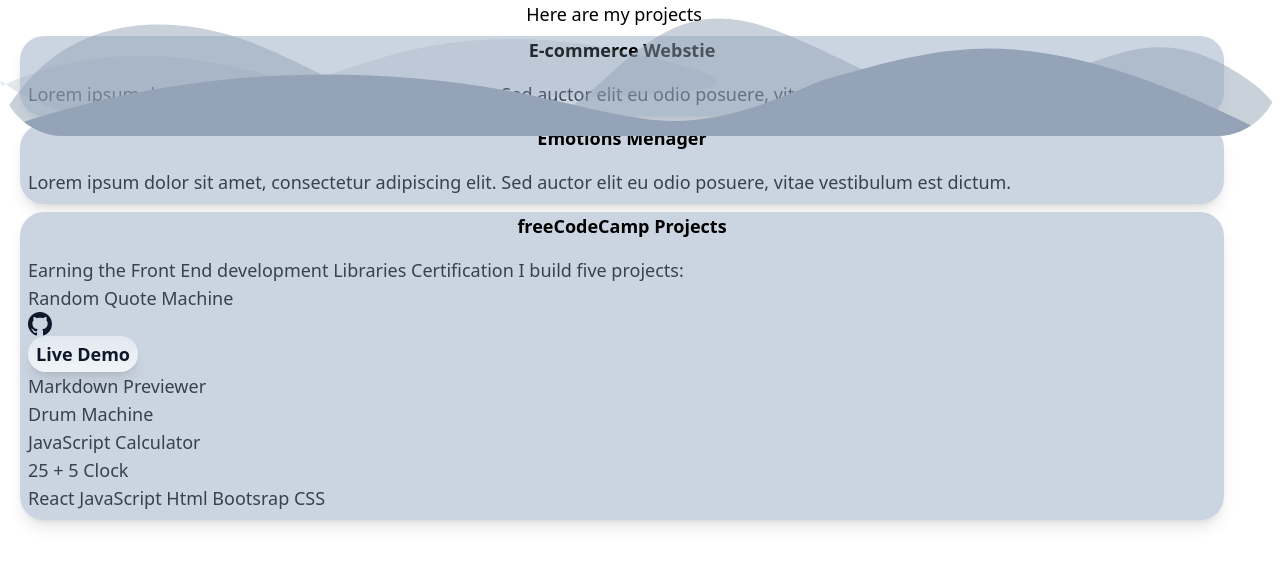
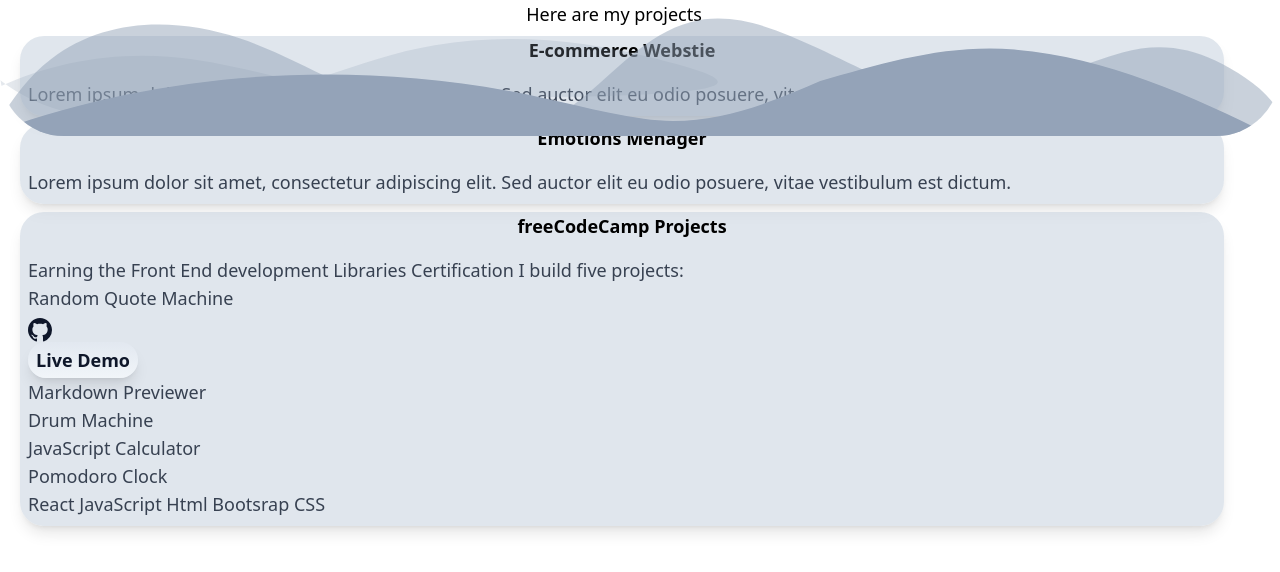
Before and after one commit to NanaNiki/Portfolio, a Next.js app: page /Projects in a window 1280 px wide. Both pictures are taken after a click on the item "Random Quote Machine". Shown: the top 572 px of the page. Built offline with nearby package versions, Linux system fonts and the light colour scheme.

Commit message:
"cosmetics"

```diff
--- a/pages/Projects.js
+++ b/pages/Projects.js
@@ -14,8 +14,8 @@
   },
   {
     id: "DM",
-    code: "https://github.com/NanaNiki/fCC-MD",
-    live: "https://nananiki.github.io/fCC-MD/",
+    code: "https://github.com/NanaNiki/fCC-DM",
+    live: "https://nananiki.github.io/fCC-DM/",
   },
   {
     id: "JSC",
@@ -40,7 +40,7 @@
           <a href={project.code} target="_blank">
             <BsGithub className="icon-project m-2" />
           </a>
-          <a href={project.live}>
+          <a href={project.live} target="_blank">
             <button className="button-live">Live Demo</button>
           </a>
         </div>
@@ -120,7 +120,7 @@
                   {getCodeAndLive("JSC")}
                 </li>
                 <li className="project-name" id="PC"   onClick={() => toggleCodeAndLive("PC")}>
-                  25 + 5 Clock
+                  Pomodoro Clock
                   {getCodeAndLive("PC")}
                 </li>
               </ul>
--- a/styles/globals.css
+++ b/styles/globals.css
@@ -36,7 +36,7 @@
   dark:bg-gradient-to-br from-slate-700 to-slate-950 dark:shadow-gray-500;
 }
 .card {
-  @apply w-full rounded-3xl shadow-lg m-2 bg-slate-300
+  @apply w-full rounded-3xl shadow-lg m-2 bg-slate-300 bg-opacity-60
   dark:bg-gradient-to-b from-gray-300 to-white dark:shadow-slate-500;
 }
 .card-title {
@@ -50,7 +50,7 @@
   @apply cursor-pointer hover:text-blue-800 hover:font-semibold active:text-blue-900 focus:font-bold;
 }
 .icon-project {
-  @apply text-slate-900 text-2xl
+  @apply text-slate-900 text-2xl mt-1.5
    hover:text-blue-700;
 }
 .button-live {
@@ -71,7 +71,7 @@
 }
 .button-resume {
   @apply w-64 mt-2 font-semibold bg-gradient-to-tl from-rose-500 to-red-300 rounded-full p-2 m-1 shadow-lg shadow-rose-800 transition-all duration-100
- hover:shadow-rose-300 active:border-2 active:border-rose-700 dark:opacity-60 dark:shadow-transparent dark:hover:shadow-rose-700 dark:active:text-rose-800;
+ hover:shadow-rose-300 active:border-2 active:border-rose-700 dark:opacity-60 dark:shadow-transparent dark:hover:shadow-rose-700 dark:hover:text-rose-700 dark:active:text-rose-900;
 }
 .divider-2 {
   @apply bottom-0 left-0 absolute w-full overflow-hidden rounded-ss-full;
```
Also changed, not shown: 1 other file (tests, documents, lock files or other folders).
